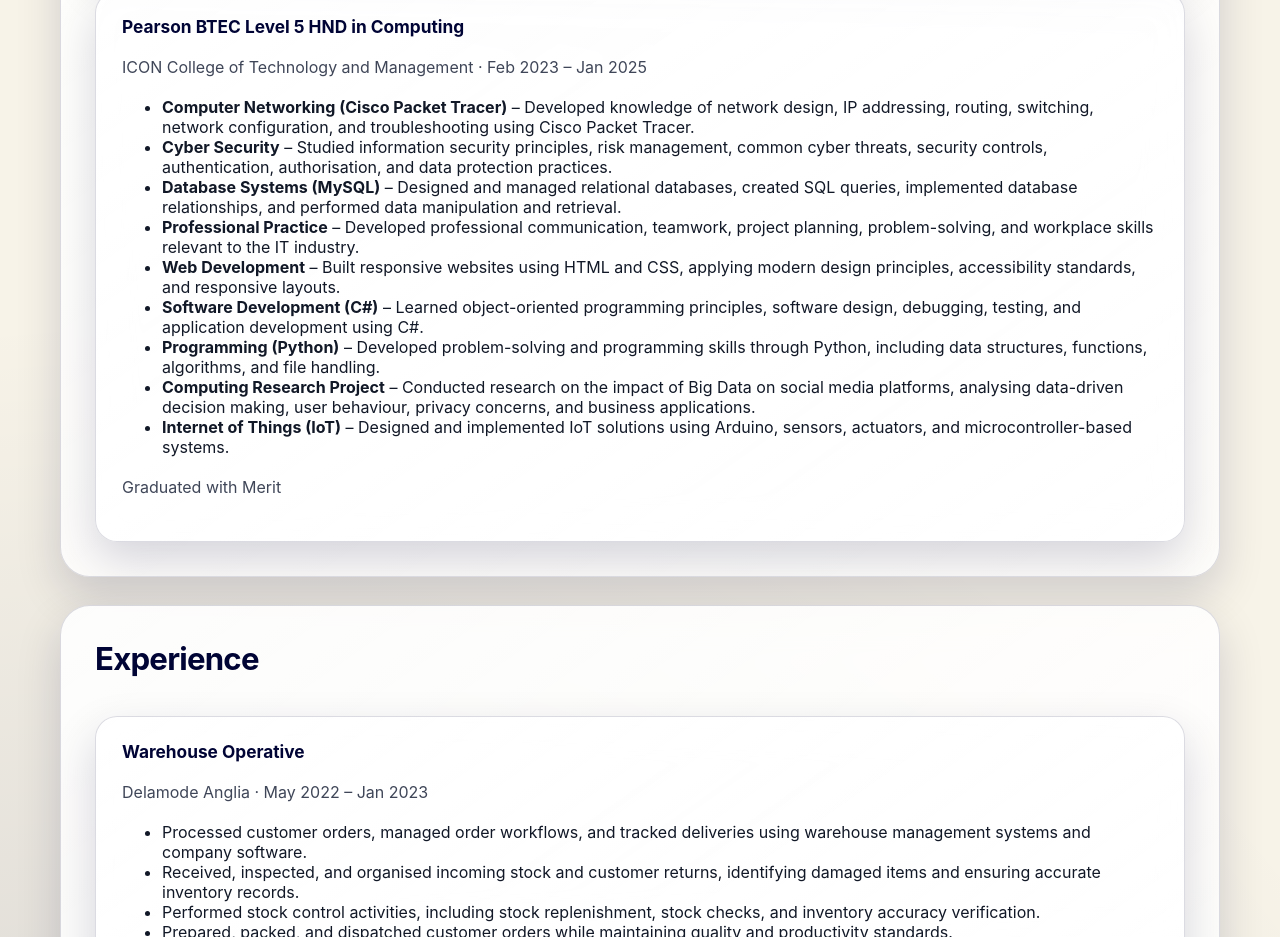
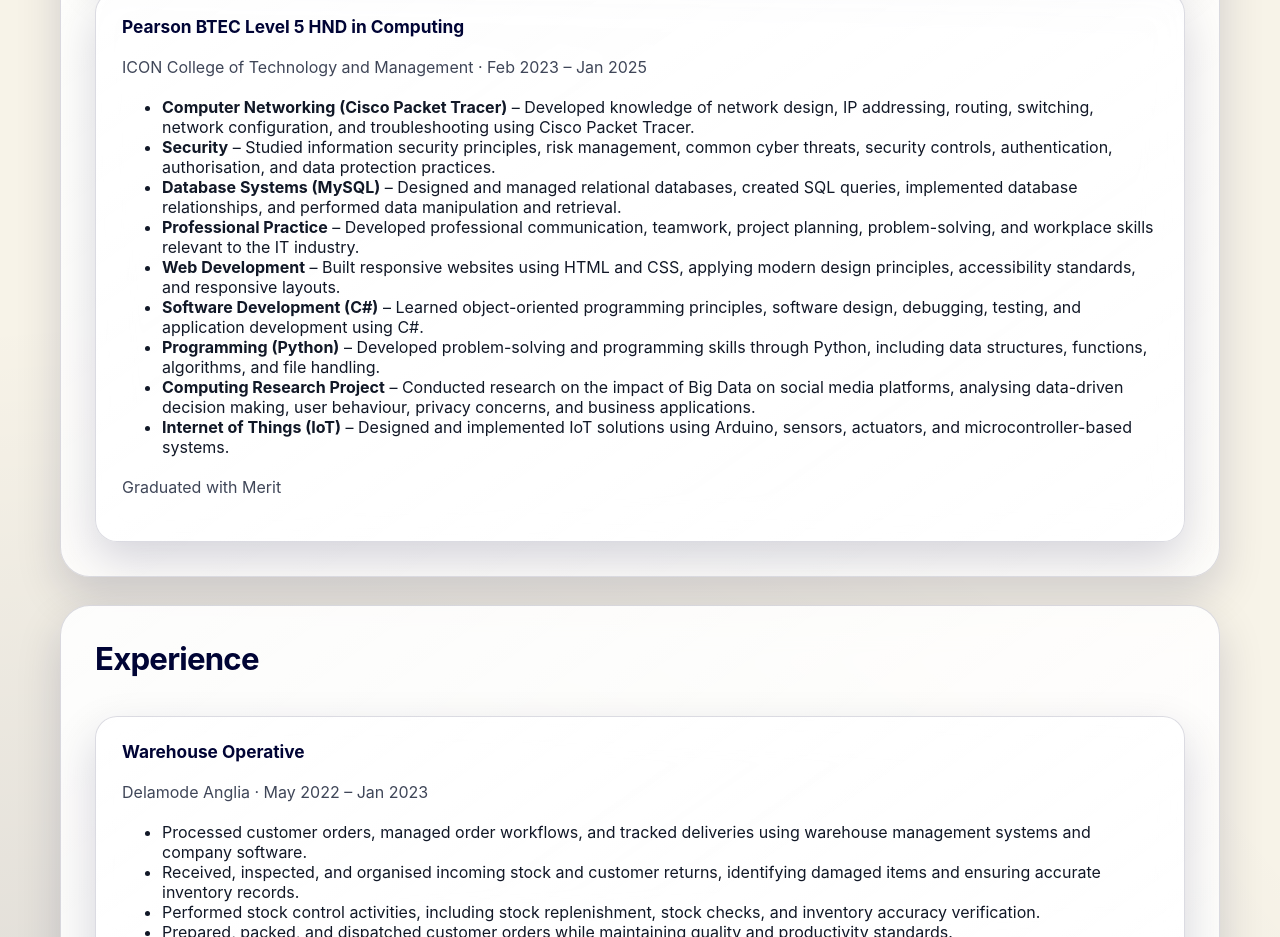
Before and after one commit to Viorica123333333333/cv-website-react, a React (Vite) app: page / in a window 1280 px wide. Shown: the part 2620-3557 px from the top of the page. Built offline with nearby package versions, Linux system fonts and the light colour scheme.

Commit message:
Update education description

```diff
--- a/src/App.jsx
+++ b/src/App.jsx
@@ -224,7 +224,7 @@ function App() {
             </li>
 
             <li>
-              <strong>Cyber Security</strong> – Studied information security
+              <strong>Security</strong> – Studied information security
               principles, risk management, common cyber threats, security
               controls, authentication, authorisation, and data protection
               practices.
```
